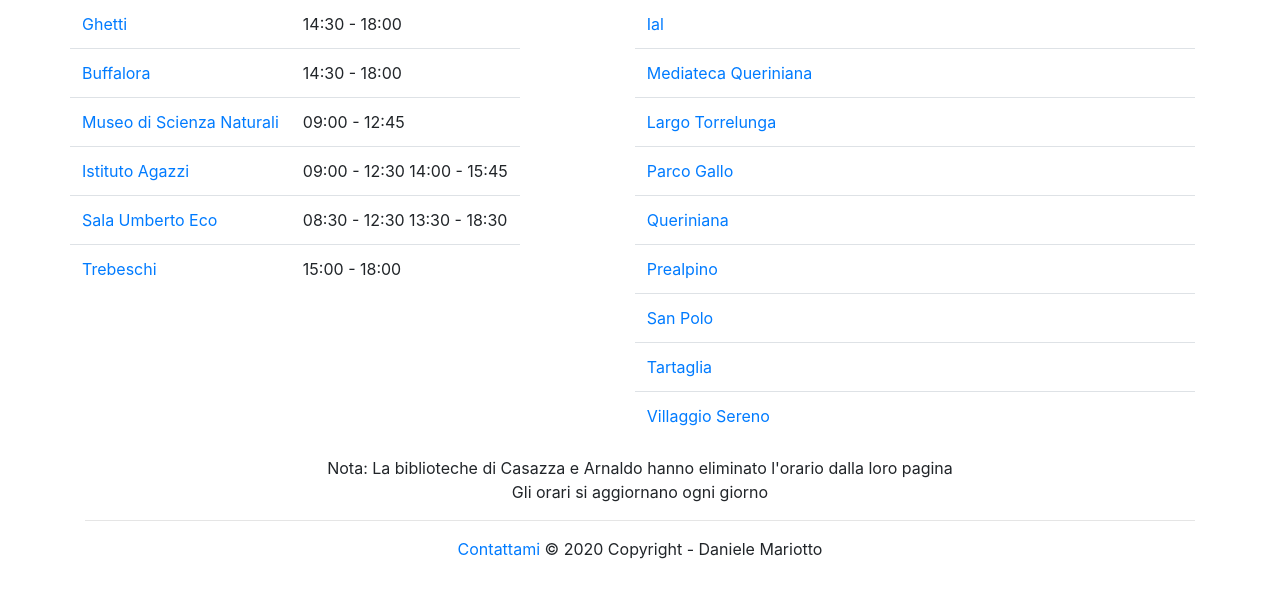
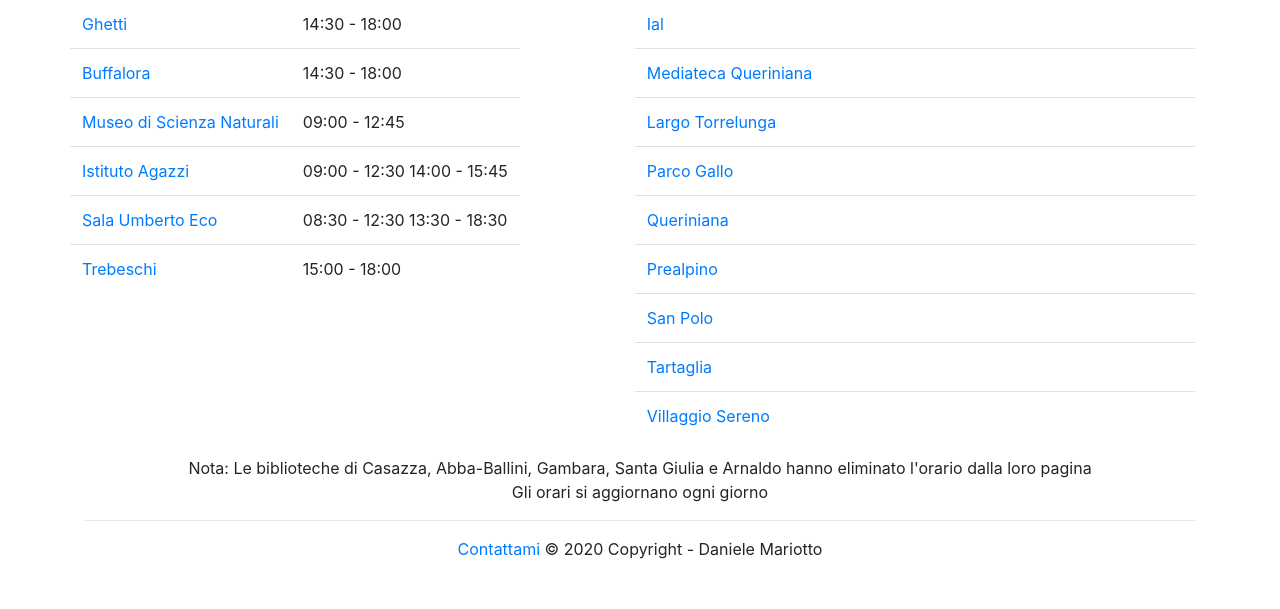
Before and after one commit to DanieleMar/BiblioBresciaOpen, a Flask app: page / in a window 1280 px wide. Shown: the part 369-978 px from the top of the page. Run offline with Flask 2, Linux system fonts and the light colour scheme; some libraries are stand-ins or nearby versions.

Commit message:
aggiornato elenco biblio chiuse

```diff
--- a/templates/bbo-home.html
+++ b/templates/bbo-home.html
@@ -71,8 +71,8 @@
 
 
         <div class="row ">
-            <div class="col text-center"> Nota: La biblioteche di Casazza e Arnaldo hanno eliminato l'orario dalla loro
-                pagina</div>
+            <div class="col text-center"> Nota: Le biblioteche di Casazza, Abba-Ballini, Gambara, Santa Giulia e Arnaldo hanno eliminato l'orario dalla loro pagina
+            </div>
         </div>
         <div class="row">
             <div class="col text-center">
```
